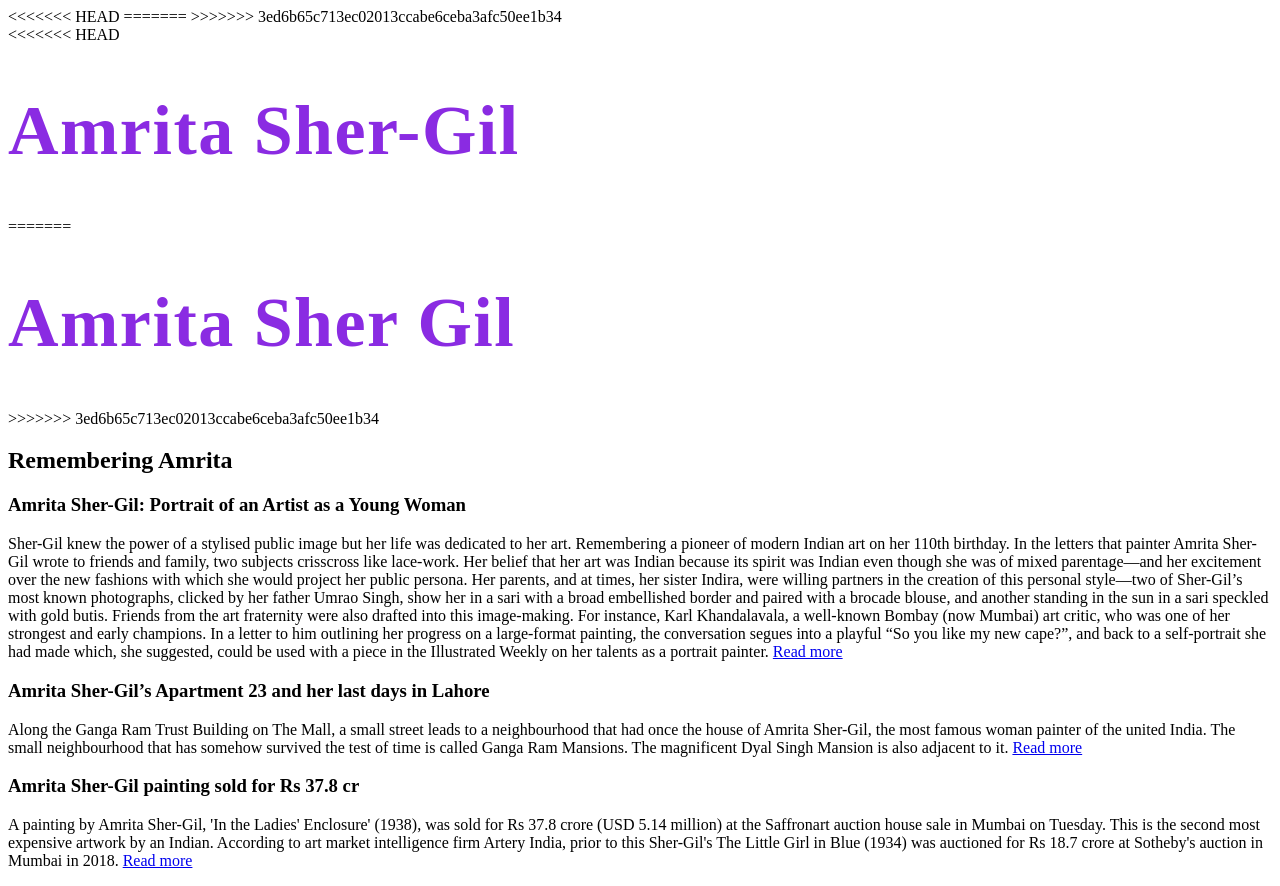
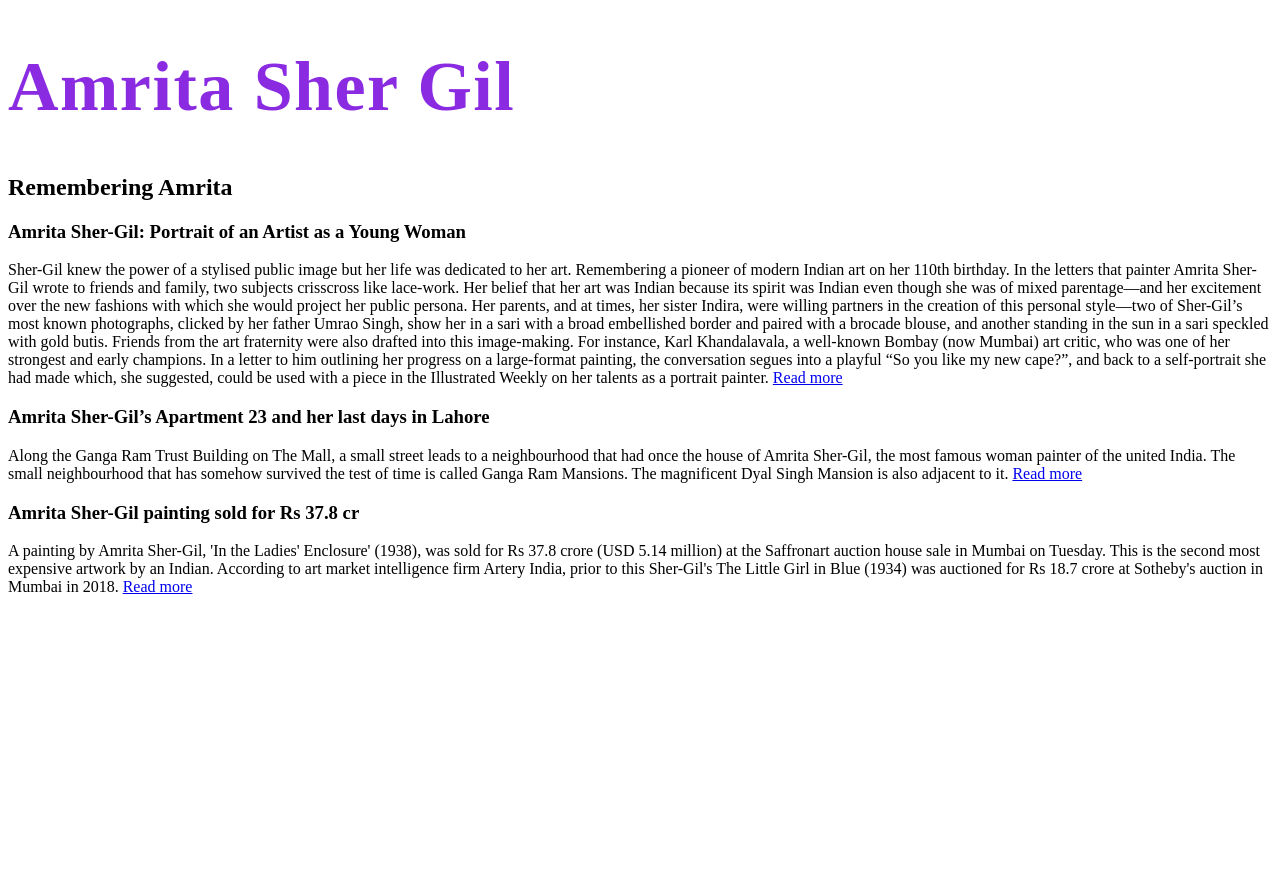
Before and after one commit to Nsifra/Typography-Website, a plain HTML site: page index.html in a window 1280 px wide. After the commit the page ends 800 px from the top, so only its background shows below. Drawn offline with Linux system fonts and the light colour scheme.

Commit message:
delete repeat element

```diff
--- a/index.html
+++ b/index.html
@@ -1,35 +1,24 @@
 <!DOCTYPE html>
 <html lang="en">
 
-<<<<<<< HEAD
-<head><link <link rel="preconnect" href="https://fonts.googleapis.com">
+<head>
+    <link rel="preconnect" href="https://fonts.googleapis.com">
     <link rel="preconnect" href="https://fonts.gstatic.com" crossorigin>
     <link href="https://fonts.googleapis.com/css2?family=Poppins:wght@300&display=swap" rel="stylesheet">
 </head>
+
 <head>
     <title>Information on Sher-Gil</title>
     <link rel="stylesheet" href="css/styles.css">
 </head>
-=======
-<head>
->>>>>>> 3ed6b65c713ec02013ccabe6ceba3afc50ee1b34
 
 <body>
     <nav>
 
     </nav>
-
-<<<<<<< HEAD
-    <header>
-        <h1>Amrita Sher-Gil</h1>
-    </header>
-=======
     <header>
         <h1>Amrita Sher Gil</h1>
     </header>
->>>>>>> 3ed6b65c713ec02013ccabe6ceba3afc50ee1b34
-
-
     <main>
         <section>
             <h2>Remembering Amrita </h2>
```
